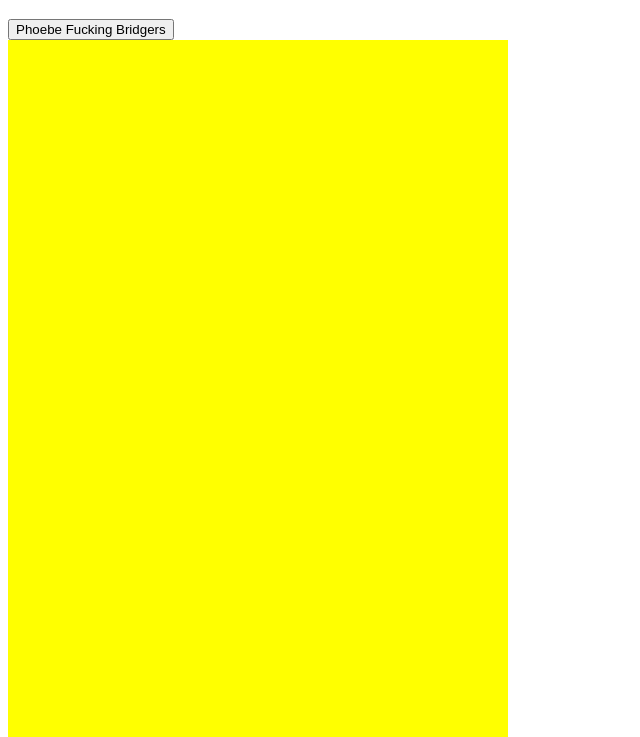
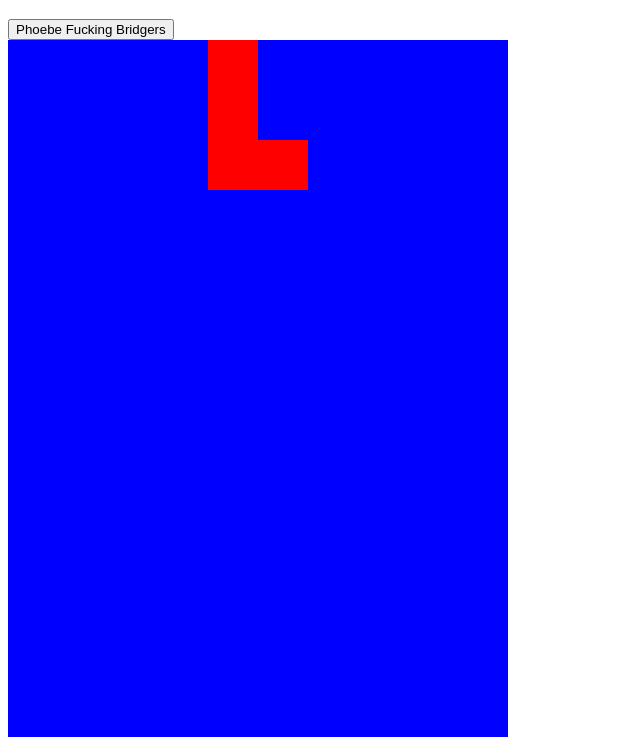
Before and after one commit to danielmerritt001/Tetris-browser-game, a plain HTML site: page index.html in a window 1280 px wide. Shown: the part 61-798 px from the top of the page, without its empty margins (0-640 px from the left). Drawn offline with Linux system fonts and the light colour scheme.

Commit message:
full display of l block

```diff
--- a/script/app.js
+++ b/script/app.js
@@ -8,20 +8,24 @@ squares.forEach((square, idx) => {
 })
 
 /* ---------- Variables ----------*/
-const startPosition = 14
+const startPosition = 13
 const currPosition = startPosition
 let width = 10
 
 
 /* ---------- Pieces ---------- */
-const lPiece1 = [currPosition, currPosition-width, currPosition+width, currPosition+width+1]
-const lPiece2 = [currPosition, currPosition-1, currPosition-1+width, currPosition+1]
-const lPiece3 = [currPosition, currPosition-width, currPosition-width-1, currPosition+width]
-const lPiece4 = [currPosition, currPosition-1, currPosition+1, currPosition+1-width]
 
+const lPiece0 = [1, 1-width, 1+width, 1+width+1]
+const lPiece1 = [1, 1-1, 1-1+width, 1+1]
+const lPiece2 = [1, 1-width, 1-width-1, 1+width]
+const lPiece3 = [1, 1-1, 1+1, 1+1-width]
 
+const lRevPiece0 = []
+const lRevPiece1 = []
+const lRevPiece2 = []
+const lRevPiece3 = []
 
-const lPiece =[lPiece1, lPiece2, lPiece3, lPiece4]
+const lPiece =[lPiece0, lPiece1, lPiece2, lPiece3]
 const lRevPiece = []
 const zPiece = []
 const sPiece = []
@@ -39,7 +43,12 @@ console.log(currPiece)
 
 /* ---------- Functions ---------- */
 function show() {
+  currPiece.forEach(position => {
+    squares[currPosition+position].classList.add('piece')
+  })
 }
+show()
+console.log(board)
 /* ---------- Music Testing ----------*/
 const musicButton = document.getElementById("pheebs")
 musicButton.addEventListener('click', play)
--- a/style/style.css
+++ b/style/style.css
@@ -12,7 +12,6 @@ h1 {
 .board div {
   width: 50px;
   height: 50px;
-  background-color: yellow;
 }
 
 .piece {
@@ -20,5 +19,5 @@ h1 {
 }
 
 .frozen {
-  background-color: green;
+  background-color: ;
 }
```
